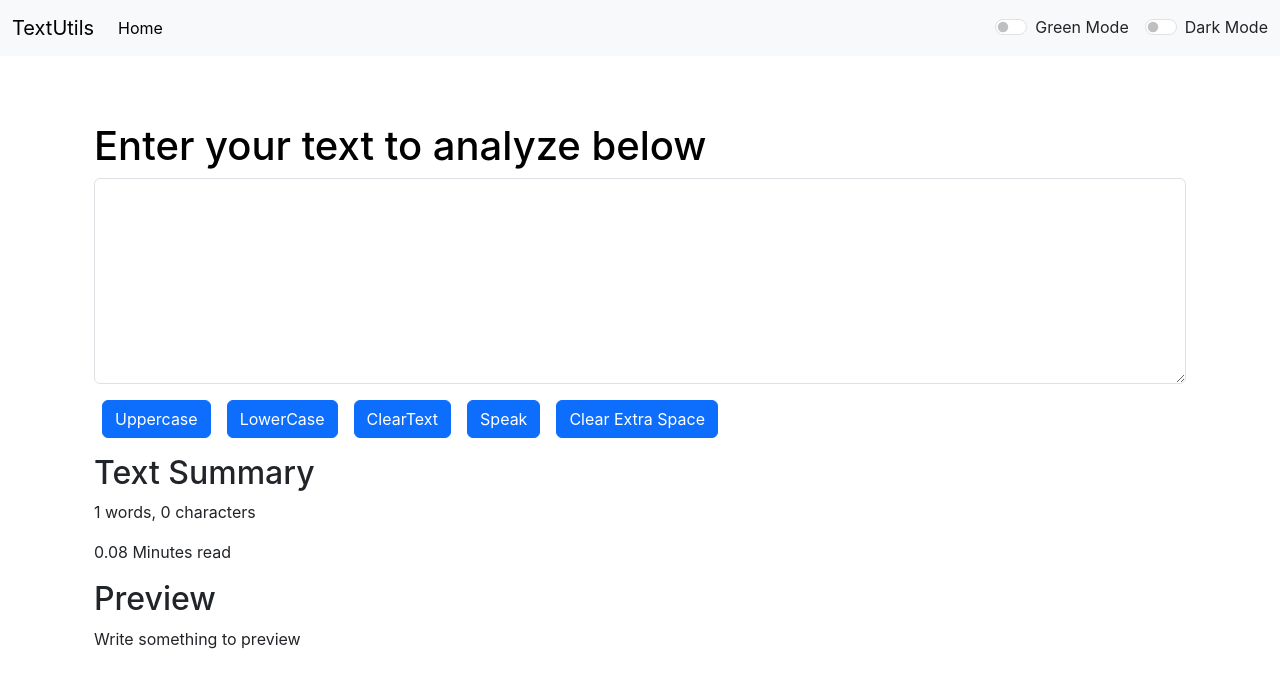
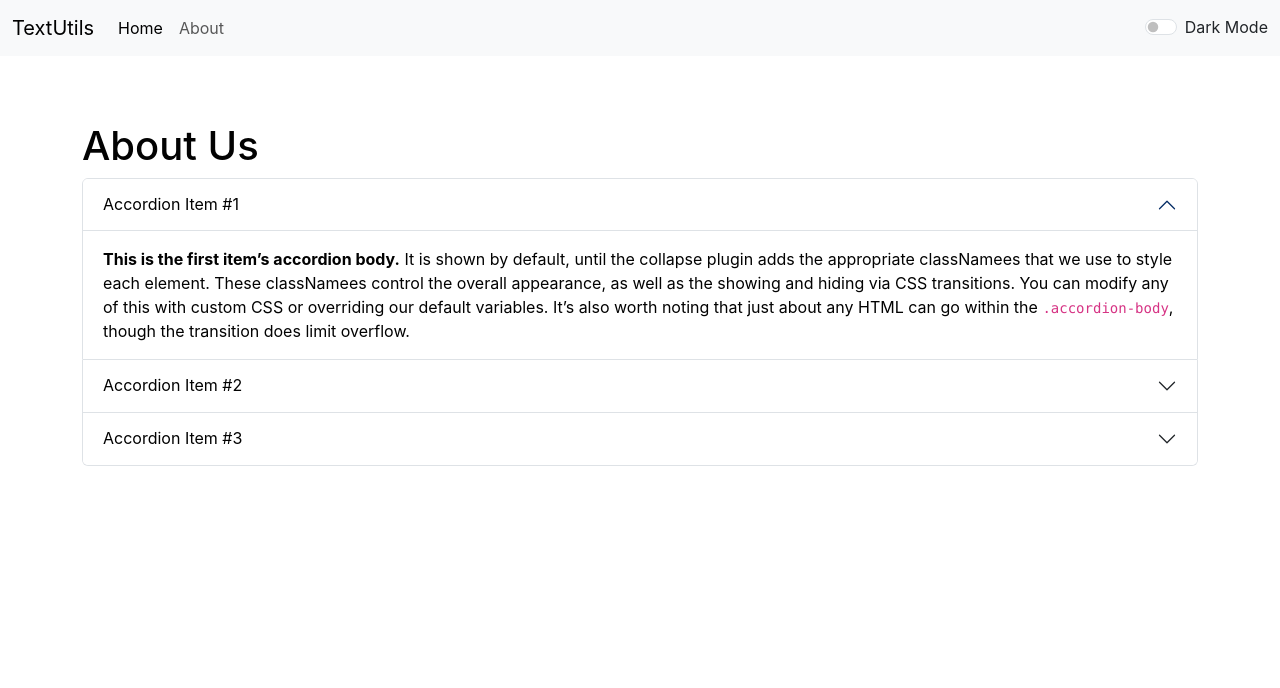
Before and after one commit to Vedavathi-S/Textutils, a React (Create React App) app: page /about in a window 1280 px wide. Shown: the top 688 px of the page. Built offline with nearby package versions, Linux system fonts and the light colour scheme.

Commit message:
added flexibility in About Component

```diff
--- a/src/App.js
+++ b/src/App.js
@@ -2,16 +2,16 @@
 
 import { useState } from 'react';
 import './App.css';
-// import About from './components/About';
+import About from './components/About';
 import Navbar from './components/Navbar';
 import Alert from './components/Alert';
 import Textform from './components/Textform';
-// import {
-//   BrowserRouter as Router,
-//   Routes,
-//   Route,
-// } from "react-router-dom";
-// console.warn("PropTypes warning test");
+import {
+  BrowserRouter as Router,
+  Routes,
+  Route,
+} from "react-router-dom";
+console.warn("PropTypes warning test");
 
 
 function App() {
@@ -65,21 +65,21 @@ function App() {
 
   return (
     <>
-    {/* <Router> */}
+    <Router>
       <Navbar title="TextUtils" aboutText="About" mode={mode} toggleMode={toggleMode} smode={smode} toggleSmode={toggleSmode}/>
     <div style={{ height: '50px' }}>
       <Alert alert={alert} />
     </div>
 
     <div className="container my-3">
-      {/* <Routes>
+      <Routes>
         <Route exact path="/" element={<Textform heading="Enter your text to analyze below" showalert={showalert} mode={mode} />} />
-        <Route exact path="/about" element={<About />} />
-      </Routes> */}
-      <Textform heading="Enter your text to analyze below" showalert={showalert} mode={mode} />
+        <Route exact path="/about" element={<About mode={mode} />} />
+      </Routes>
+      {/* <Textform heading="Enter your text to analyze below" showalert={showalert} mode={mode} /> */}
 
     </div>
-    {/* </Router> */}
+    </Router>
 
 
     </>
--- a/src/components/About.js
+++ b/src/components/About.js
@@ -1,48 +1,32 @@
-import React,{useState} from 'react'
+// import React,{useState} from 'react'
 
-export default function About() {
-    const [mystyle, setmystyle]=useState({
-        color:'black',
-        backgroundColor:'white'
-    }
-);
-    const[btnText,setbtnText]=useState('Enable Dark Mode');
-
-    const toggleMode=()=>{
-        if(mystyle.color==='black'){
-            setmystyle({
-            color:'white',
-            backgroundColor:'black',
-            border:'1px solid white'
-        });
-        setbtnText('Enable Light Mode');
-
-        }
-        else{
-            setmystyle({
-            color:'black',
-            backgroundColor:'white'
-        });
-        setbtnText('Enable Dark Mode');
-        }
-    };
+export default function About(props) {
+//     const [mystyle, setmystyle]=useState({
+//         color:'black',
+//         backgroundColor:'white'
+//     }
+// );
+let mystyle = {
+  color: props.mode === "dark" ? "white" : "#020202ff",
+  backgroundColor: props.mode === "dark" ? "#084170ff" : "white",
+};
   return (
-    <div>
-        <div className="accordion" id="accordionExample">
+    <>
+        <div className="accordion" style={{ color: props.mode === "dark" ? "white" : "#020202ff"}}  id="accordionExample">
         <h1>About Us</h1>
-        <div className="accordion-item">
+        <div className="accordion-item" style={mystyle} >
             <h2 className="accordion-header">
-            <button className="accordion-button" type="button" style={mystyle} data-bs-toggle="collapse" data-bs-target="#collapseOne" aria-expanded="true" aria-controls="collapseOne">
+            <button   className="accordion-button" style={mystyle} type="button" data-bs-toggle="collapse" data-bs-target="#collapseOne" aria-expanded="true" aria-controls="collapseOne">
                 Accordion Item #1
             </button>
             </h2>
-            <div id="collapseOne" className="accordion-collapse collapse show" style={mystyle} data-bs-parent="#accordionExample">
-            <div className="accordion-body">
+            <div id="collapseOne" className="accordion-collapse collapse show"  data-bs-parent="#accordionExample">
+            <div className="accordion-body" style={mystyle}>
                 <strong>This is the first item’s accordion body.</strong> It is shown by default, until the collapse plugin adds the appropriate classNamees that we use to style each element. These classNamees control the overall appearance, as well as the showing and hiding via CSS transitions. You can modify any of this with custom CSS or overriding our default variables. It’s also worth noting that just about any HTML can go within the <code>.accordion-body</code>, though the transition does limit overflow.
             </div>
             </div>
         </div>
-        <div className="accordion-item">
+        <div className="accordion-item" style={mystyle}>
             <h2 className="accordion-header">
             <button className="accordion-button collapsed" style={mystyle} type="button" data-bs-toggle="collapse" data-bs-target="#collapseTwo" aria-expanded="false" aria-controls="collapseTwo">
                 Accordion Item #2
@@ -54,20 +38,20 @@ export default function About() {
             </div>
             </div>
         </div>
-        <div className="accordion-item">
+        <div className="accordion-item"  style={mystyle}>
             <h2 className="accordion-header">
             <button className="accordion-button collapsed" style={mystyle} type="button" data-bs-toggle="collapse" data-bs-target="#collapseThree" aria-expanded="false" aria-controls="collapseThree">
                 Accordion Item #3
             </button>
             </h2>
             <div id="collapseThree" className="accordion-collapse collapse" data-bs-parent="#accordionExample">
-            <div className="accordion-body" style={mystyle} >
+            <div className="accordion-body" style={mystyle}>
                 <strong>This is the third item’s accordion body.</strong> It is hidden by default, until the collapse plugin adds the appropriate classNamees that we use to style each element. These classNamees control the overall appearance, as well as the showing and hiding via CSS transitions. You can modify any of this with custom CSS or overriding our default variables. It’s also worth noting that just about any HTML can go within the <code>.accordion-body</code>, though the transition does limit overflow.
             </div>
             </div>
         </div>
         </div>
-        <button className="btn btn-primary my-3" onClick={toggleMode}>{btnText}</button>
-    </div>
+
+    </>
   )
 }
--- a/src/components/Alert.js
+++ b/src/components/Alert.js
@@ -7,7 +7,7 @@ export default function Alert(props) {
     }
   return (
 
-         props.alert && <div className={`alert alert-${props.alert.type} alert-dismissible fade show`}role="alert">
+         props.alert && <div style={{height:'50 px'}}className={`alert alert-${props.alert.type} alert-dismissible fade show`}role="alert">
         <strong>{cap(props.alert.type)}</strong>: {props.alert.msg}
 
         </div>
--- a/src/components/Navbar.js
+++ b/src/components/Navbar.js
@@ -1,6 +1,6 @@
 import React from 'react'
 import PropTypes from 'prop-types'
-// import { Link } from 'react-router-dom';
+import { Link } from 'react-router-dom';
 
 function Navbar(props) {
    if (typeof props.title !== 'string') {
@@ -13,30 +13,27 @@ function Navbar(props) {
   return (
     <nav className={`navbar navbar-expand-lg navbar-${props.mode} bg-${props.mode} `}>
       <div className="container-fluid">
-        {/* <Link className="navbar-brand" to="/">{props.title}</Link> */}
-        <a className="navbar-brand" href="/">{props.title}</a>
+        <Link className="navbar-brand" to="/">{props.title}</Link>
+        {/* <a className="navbar-brand" href="#">{props.title}</a> */}
         <button className="navbar-toggler" type="button" data-bs-toggle="collapse" data-bs-target="#navbarSupportedContent" aria-controls="navbarSupportedContent" aria-expanded="false" aria-label="Toggle navigation">
           <span className="navbar-toggler-icon"></span>
         </button>
         <div className="collapse navbar-collapse" id="navbarSupportedContent">
           <ul className="navbar-nav me-auto mb-2 mb-lg-0">
             <li className="nav-item">
-              {/* <Link className="nav-link active" aria-current="page" to="/">Home</Link> */}
-               <a className="nav-link active" aria-current="page" href="/">Home</a>
+              <Link className="nav-link active" aria-current="page" to="/">Home</Link>
+               {/* <a className="nav-link active" aria-current="page" href="#">Home</a> */}
             </li>
-            {/* <li className="nav-item">
+            <li className="nav-item">
               <Link className="nav-link" to="/about">{props.aboutText}</Link>
             </li>
-           */}
+
           </ul>
           {/* <form className="d-flex" role="search">
             <input className="form-control me-2" type="search" placeholder="Search" aria-label="Search"/>
             <button className="btn btn-outline-primary" type="submit">Search</button>
           </form> */}
-          <div className="form-check form-switch text-dark mx-3">
-            <input className="form-check-input" type="checkbox" onClick={props.toggleSmode} role="switch" id="switchCheckDefault" />
-            <label className="form-check-label" htmlFor="switchCheckDefault">Green Mode</label>
-          </div>
+
           <div className={`form-check form-switch text-${props.mode==='light'?'dark':'light'}`}>
             <input className="form-check-input" type="checkbox" onClick={props.toggleMode} role="switch" id="switchCheckDefault"/>
             <label className="form-check-label" htmlFor="switchCheckDefault">Dark Mode</label>
--- a/src/components/Textform.js
+++ b/src/components/Textform.js
@@ -42,21 +42,21 @@ export default function Textform(props) {
         <h1>{props.heading}</h1>
         <div className="mb-3">
 
-        <textarea className="form-control" id="mybox" style={{backgroundColor:props.mode==='light'?'white':'grey',color:props.mode==='dark'?'white':'black'}} value={text} onChange={handleOnChange} rows="8"></textarea>
+        <textarea className="form-control" id="mybox" style={{backgroundColor:props.mode==='light'?'white':'#315ea1',color:props.mode==='dark'?'white':'black'}} value={text} onChange={handleOnChange} rows="8"></textarea>
 
         </div>
-        <button className="btn btn-primary mx-2" onClick={handleUpClick} >Uppercase</button>
-        <button className="btn btn-primary mx-2" onClick={handlelowClick}>LowerCase</button>
-        <button className="btn btn-primary mx-2" onClick={handleclear}>ClearText</button>
-        <button className="btn btn-primary mx-2" type="submit" onClick={handleSpeak}>Speak</button>
-        <button className="btn btn-primary mx-2" onClick={handleclearExtra}>Clear Extra Space</button>
+        <button className="btn btn-primary mx-2 my-2" disabled={text.length===0} onClick={handleUpClick} >Uppercase</button>
+        <button className="btn btn-primary mx-2 my-2"  disabled={text.length===0} onClick={handlelowClick}>LowerCase</button>
+        <button className="btn btn-primary mx-2 my-2" disabled={text.length===0} onClick={handleclear}>ClearText</button>
+        <button className="btn btn-primary mx-2 my-2"  disabled={text.length===0}type="submit" onClick={handleSpeak}>Speak</button>
+        <button className="btn btn-primary mx-2 my-2" disabled={text.length===0} onClick={handleclearExtra}>Clear Extra Space</button>
     </div>
     <div className="container my-3" >
     <h2>Text Summary</h2>
-    <p>{text.split(" ").length } words, {text.length} characters</p>
-    <p>{0.08*text.split(" ").length} Minutes read</p>
+    <p>{text.split(" ").filter((element)=>{return element.length!==0}).length } words, {text.length} characters</p>
+    <p>{0.08*text.split(" ").filter((element)=>{return element.length!==0}).length} Minutes read</p>
     <h2>Preview</h2>
-    <p>{text.length>0?text:'Write something to preview'}</p>
+    <p>{text.length>0?text:'Nothing to preview'}</p>
 
     </div>
     </>
```
Also changed, not shown: package.json (+2 -5 lines), 1 other file (tests, documents, lock files or other folders).
